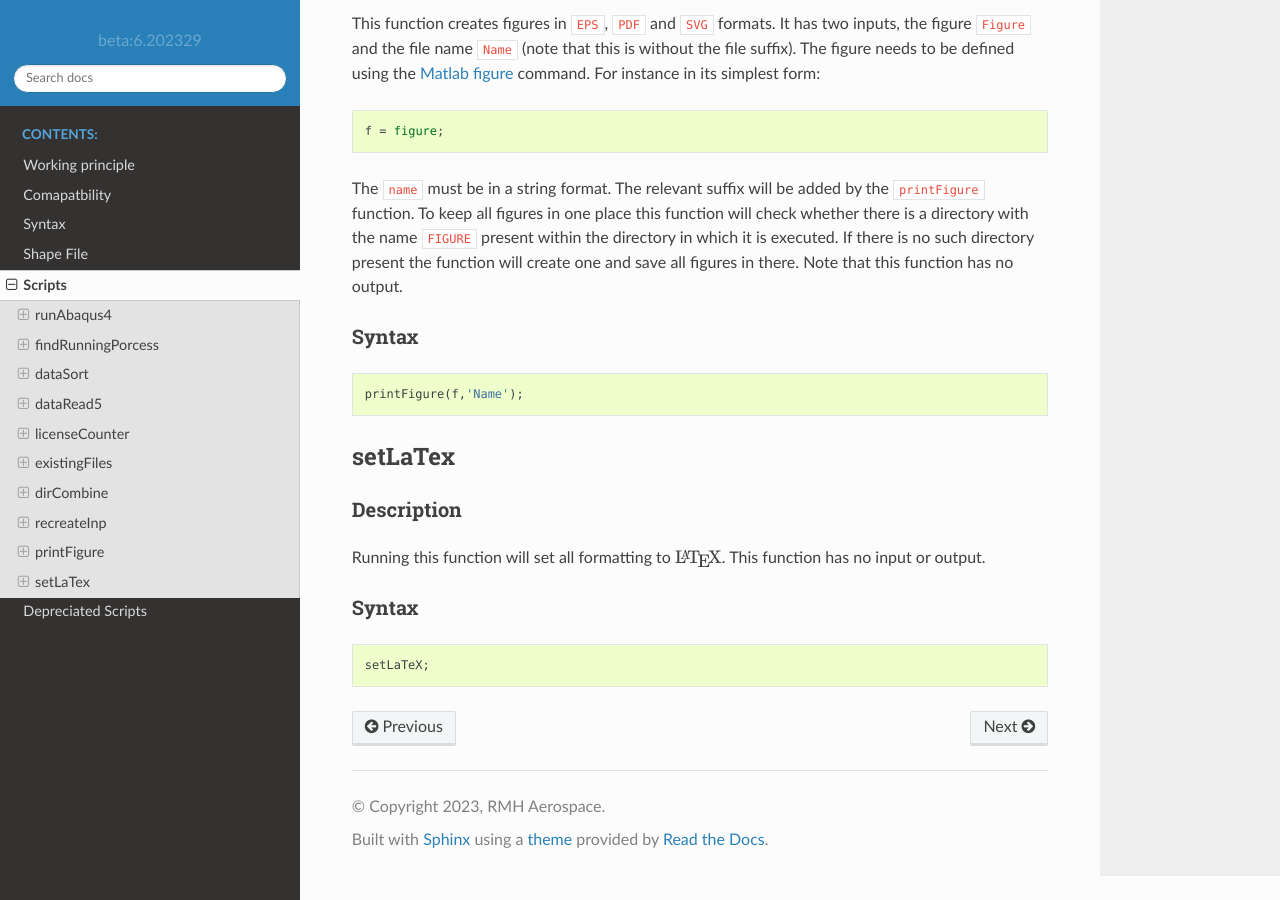
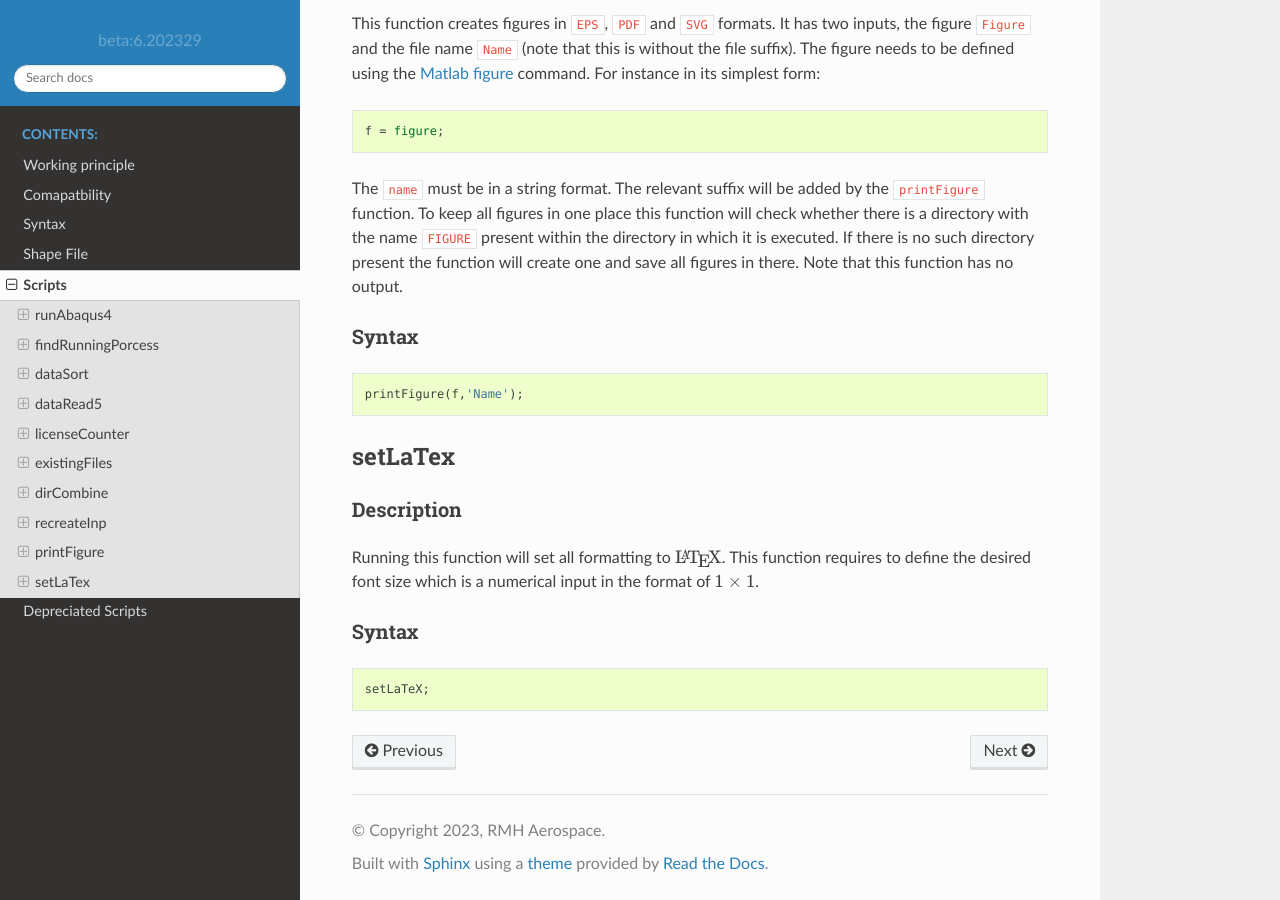
Before and after one commit to aq18507/GATORdocs, a Sphinx documentation site: the page built from doc/Scripts.rst, in a window 1280 px wide and 900 px high, scrolled down 5525 px. Built offline with Sphinx 7.4.7 and the Read the Docs theme 2.0.0, drawn with Linux system fonts in a browser that asks for light colours.

Commit message:
docs: update Scripts.rst

```diff
--- a/doc/Scripts.rst
+++ b/doc/Scripts.rst
@@ -236,11 +236,11 @@ setLaTex
 
 Description
 +++++++++++
-Running this function will set all formatting to :math:`\mathrm{ \LaTeX }`. This function has no input or output.
+Running this function will set all formatting to :math:`\mathrm{ \LaTeX }`. This function requires to define the desired font size which is a numerical input in the format of :math:`1 \times 1`.
 
 Syntax
 ++++++
 
-.. code-block:: matlab
+.. code-block:: matlab(FontSize)
 
     setLaTeX;
```
